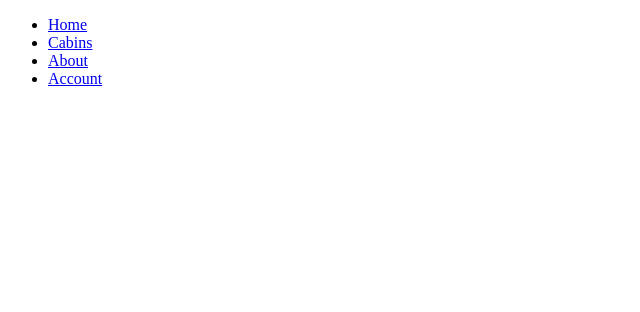
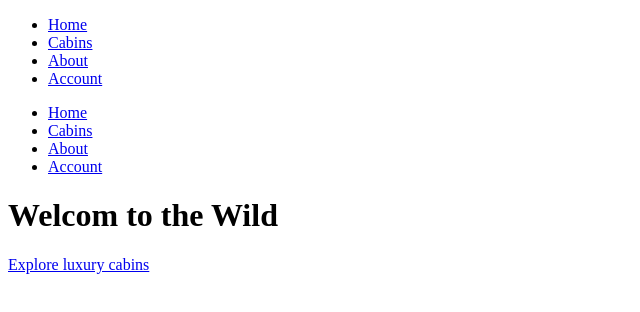
Before and after one commit to CanseFr/Wild-Hotel, a Next.js app: page / in a window 1280 px wide. Shown: the top 312 px of the page, without its empty margins (0-640 px from the left). Built offline with nearby package versions, Linux system fonts and the light colour scheme.

Commit message:
:beers: Discover RootLayout logic compare to React Router Outlet

```diff
--- a/app/layout.tsx
+++ b/app/layout.tsx
@@ -1,11 +1,12 @@
 import Navigation from "@/app/components/Navigation";
 
-export default function RootLayout() {
+export default function RootLayout({children}: any) {
     return <html lang="en">
     <body>
     <Navigation/>
+    <main>{children}</main>
     </body>
     </html>
 }
 
-// Ici, le root layout renvoie toujours le même élément. Ainsi, je peux cliquer sur n'importe quel lien de redirection, le composant est toujours renvoyé, même si l'URL change.
+// Le prop children en React est essentiel pour intégrer le contenu des pages dans une mise en page, permettant de rendre dynamiquement chaque page ou modèle enfant au sein du layout principal, similaire au concept d'Outlet dans React Router.
```
